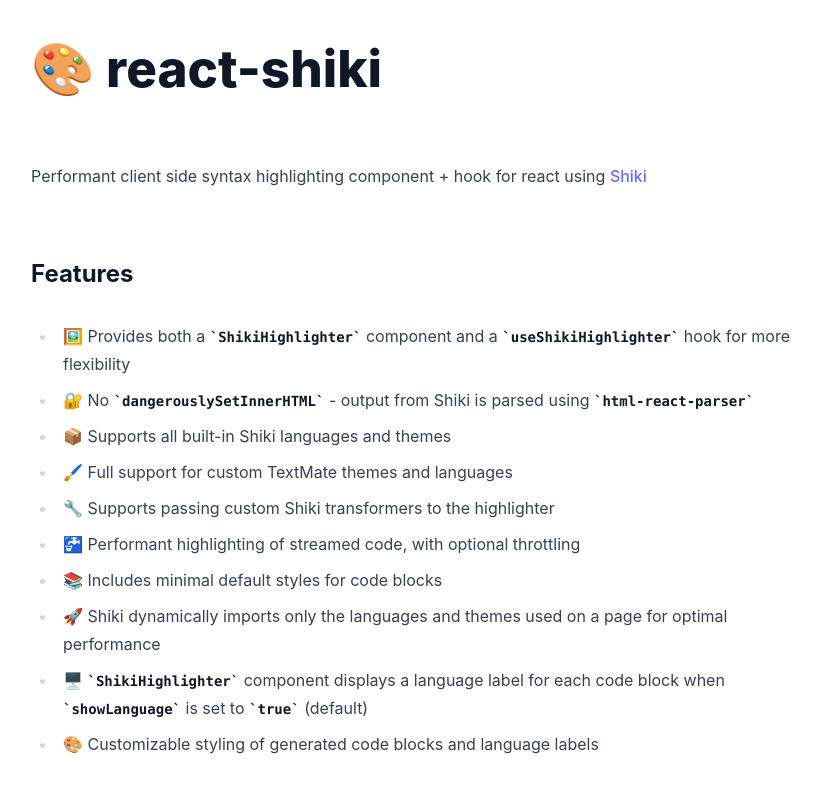
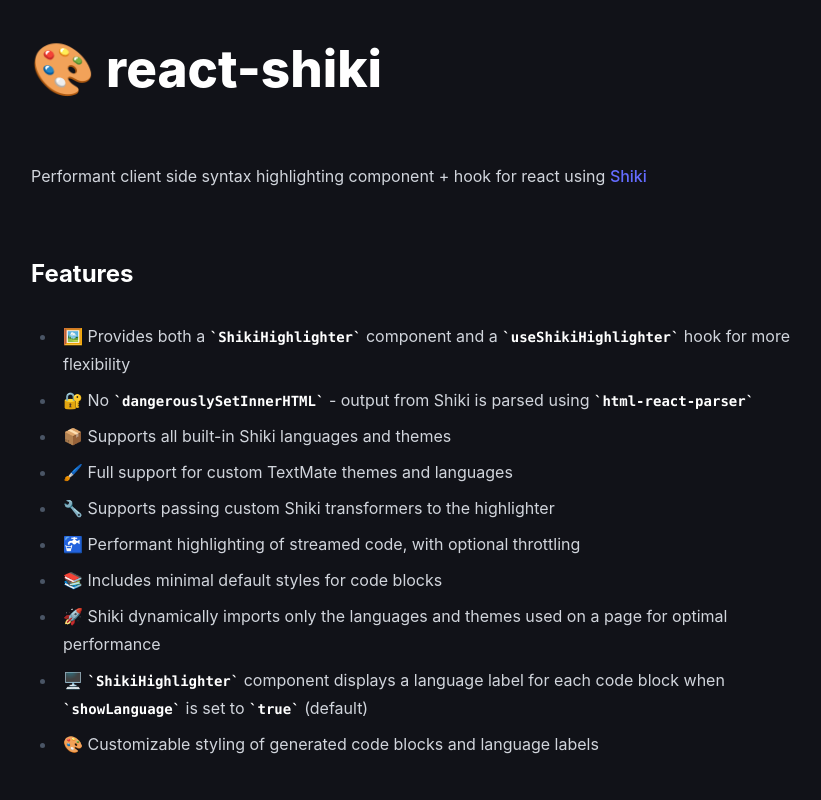
Before and after one commit to AVGVSTVS96/react-shiki, a React (Vite) app in the folder playground/: page / in a window 1280 px wide. Shown: the top 800 px of the page, without its empty margins (225-1046 px from the left). Built offline with nearby package versions, Linux system fonts and the light colour scheme.

Commit message:
fix: Playground light mode issue
closes #52

```diff
--- a/playground/src/App.tsx
+++ b/playground/src/App.tsx
@@ -2,7 +2,7 @@
 
 function App() {
   return (
-    <main className="flex flex-col min-w-screen">
+    <main className="flex flex-col min-w-screen dark">
       <div className="flex flex-col prose dark:prose-invert self-center mt-10 md:max-w-3xl">
         <Demo />
         <footer className="text-sm dark:text-slate-300 mt-10 mb-8 self-end">
--- a/playground/src/index.css
+++ b/playground/src/index.css
@@ -1,5 +1,7 @@
 @import "tailwindcss";
 @plugin '@tailwindcss/typography';
+
+@custom-variant dark (&:where(.dark, .dark *));
 
 :root {
   font-family: Inter, system-ui, Avenir, Helvetica, Arial, sans-serif;
@@ -59,15 +61,15 @@
   outline: 4px auto -webkit-focus-ring-color;
 }
 
-@media (prefers-color-scheme: light) {
-  :root {
-    color: #213547;
-    background-color: #ffffff;
-  }
-  a:hover {
-    color: #747bff;
-  }
-  button {
-    background-color: #f9f9f9;
-  }
-}
+/* @media (prefers-color-scheme: light) { */
+/*   :root { */
+/*     color: #213547; */
+/*     background-color: #ffffff; */
+/*   } */
+/*   a:hover { */
+/*     color: #747bff; */
+/*   } */
+/*   button { */
+/*     background-color: #f9f9f9; */
+/*   } */
+/* } */
```
